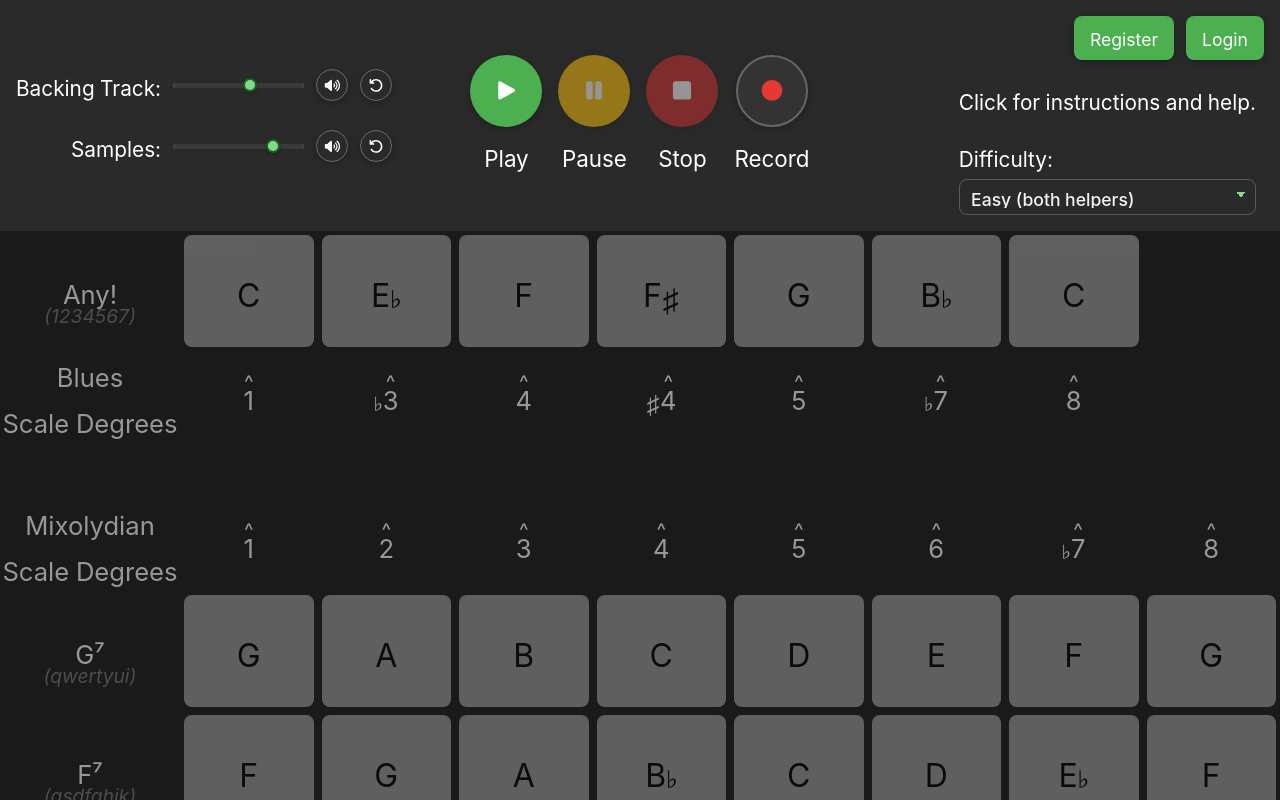
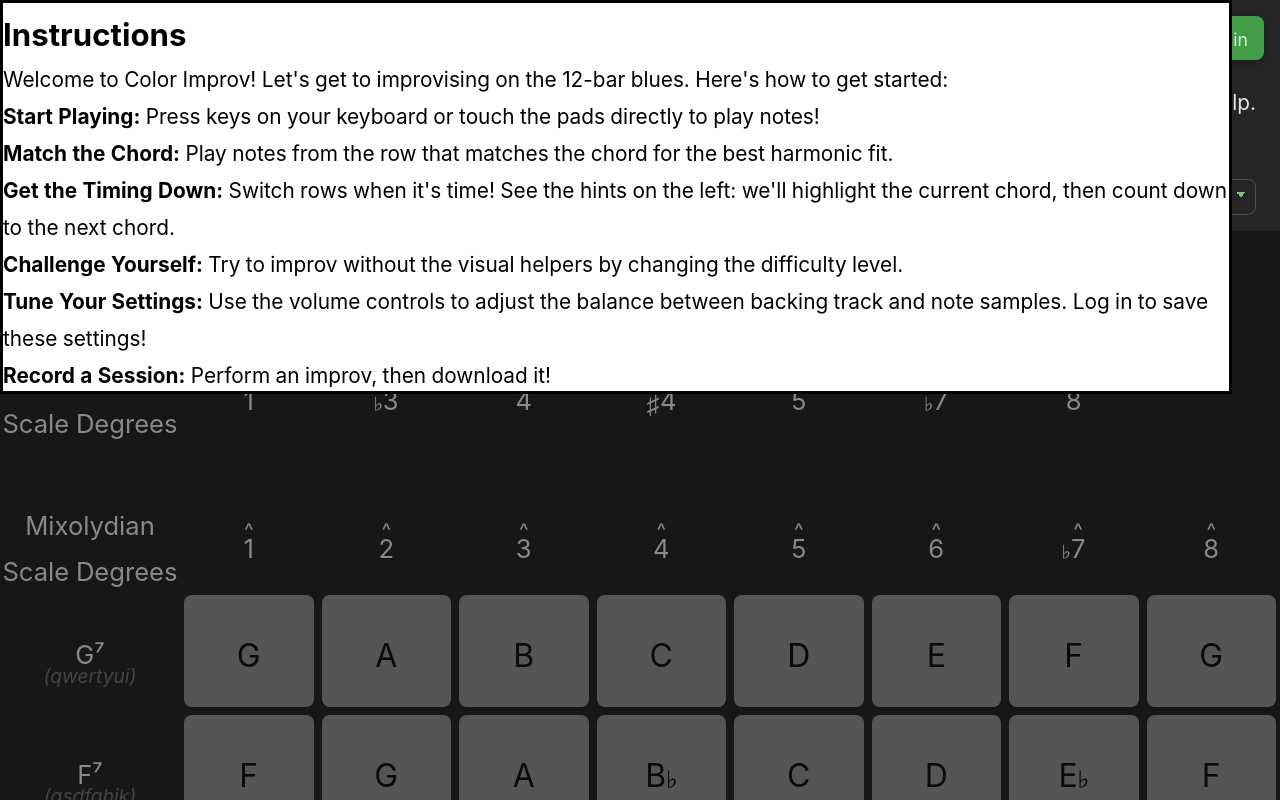
Before and after one commit to asdfang/color-improv, a React (Vite) app in the folder client/: page / in a window 1280 px wide. Both pictures are taken after a click on the button "Click for instructions and help.". Shown: the top 800 px of the page. Built offline with nearby package versions, Linux system fonts and the light colour scheme; no server answers.

Commit message:
feat: create InstructionsDialog component

```diff
--- a/client/src/components/controls/InstructionsButton.jsx
+++ b/client/src/components/controls/InstructionsButton.jsx
@@ -1,11 +1,22 @@
+import { useState } from 'react';
+import { InstructionsDialog } from '../dialogs/InstructionsDialog';
+
 export function InstructionsButton() {
+    const [isDialogOpen, setIsDialogOpen] = useState(false);
+
     const handleClick = () => {
-        console.log("todo: open instructions dialog");
+        setIsDialogOpen(true);
     }
 
     return (
-        <button id="instructions-button" onClick={handleClick}>
-            <span>Click for instructions and help.</span>
-        </button>
+        <div id="instructions-wrapper">
+            <button id="instructions-button" onClick={handleClick}>
+                <span>Click for instructions and help.</span>
+            </button>
+            <InstructionsDialog
+                isOpen={isDialogOpen}
+                onClose={() => setIsDialogOpen(false)}
+            />
+        </div>
     );
 }
--- /dev/null
+++ b/client/src/components/dialogs/InstructionsDialog.jsx
@@ -0,0 +1,31 @@
+import { Dialog } from './Dialog';
+import PropTypes from 'prop-types';
+
+/**
+ * @param {{ isOpen: boolean, onClose: () => void }} props
+ */
+export function InstructionsDialog({ isOpen, onClose }) {
+    return (
+        <Dialog
+            isOpen={isOpen}
+            onClose={onClose}
+            title="Instructions"
+            closeOnBackdrop={true}
+        >
+            <p>Welcome to Color Improv! Let&apos;s get to improvising on the 12-bar blues. Here&apos;s how to get started:</p>
+            <ol>
+                <li><strong>Start Playing:</strong> Press keys on your keyboard or touch the pads directly to play notes!</li>
+                <li><strong>Match the Chord:</strong> Play notes from the row that matches the chord for the best harmonic fit.</li>
+                <li><strong>Get the Timing Down:</strong> Switch rows when it&apos;s time! See the hints on the left: we&apos;ll highlight the current chord, then count down to the next chord.</li>
+                <li><strong>Challenge Yourself: </strong> Try to improv without the visual helpers by changing the difficulty level.</li>
+                <li><strong>Tune Your Settings:</strong> Use the volume controls to adjust the balance between backing track and note samples. Log in to save these settings!</li>
+                <li><strong>Record a Session:</strong> Perform an improv, then download it!</li>
+            </ol>
+        </Dialog>
+    )
+}
+
+InstructionsDialog.propTypes = {
+    isOpen: PropTypes.bool.isRequired,
+    onClose: PropTypes.func.isRequired,
+};
```
